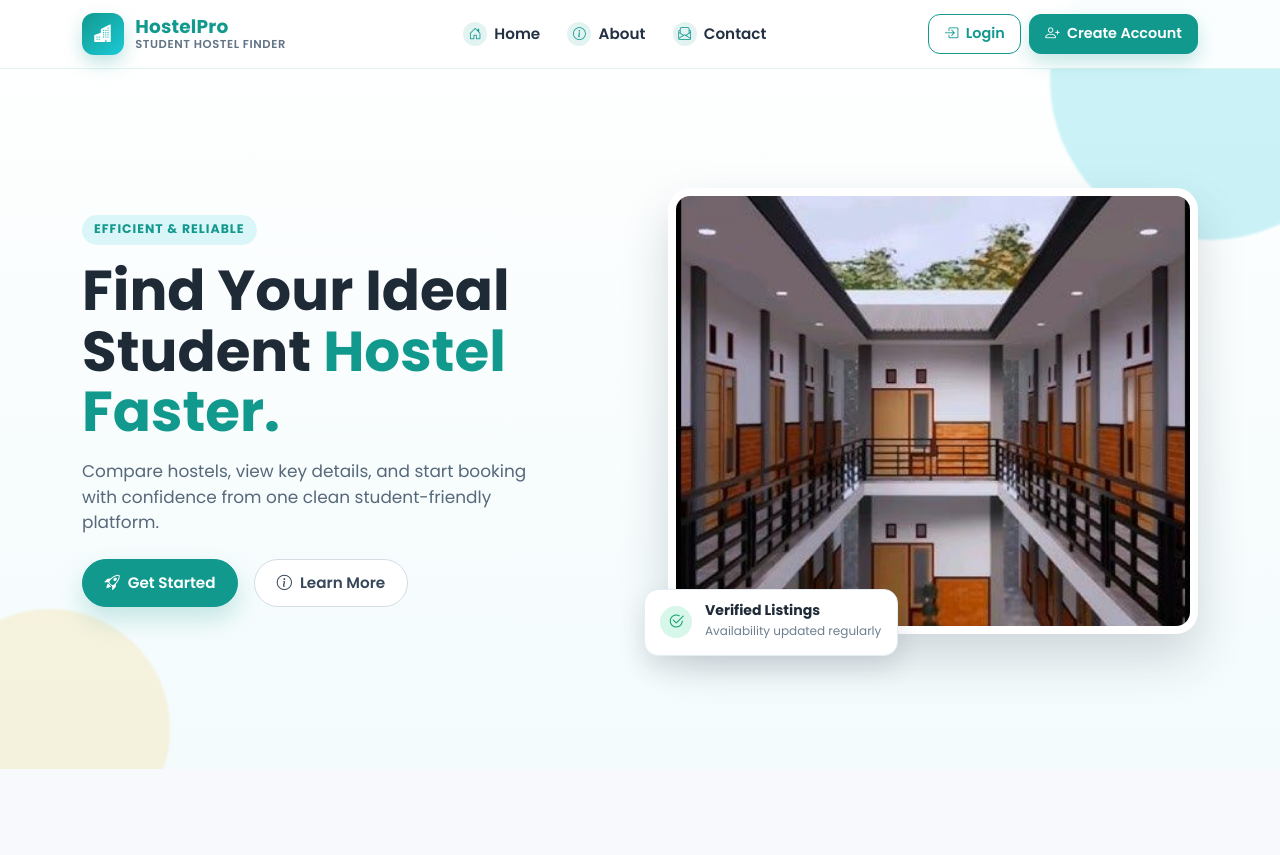
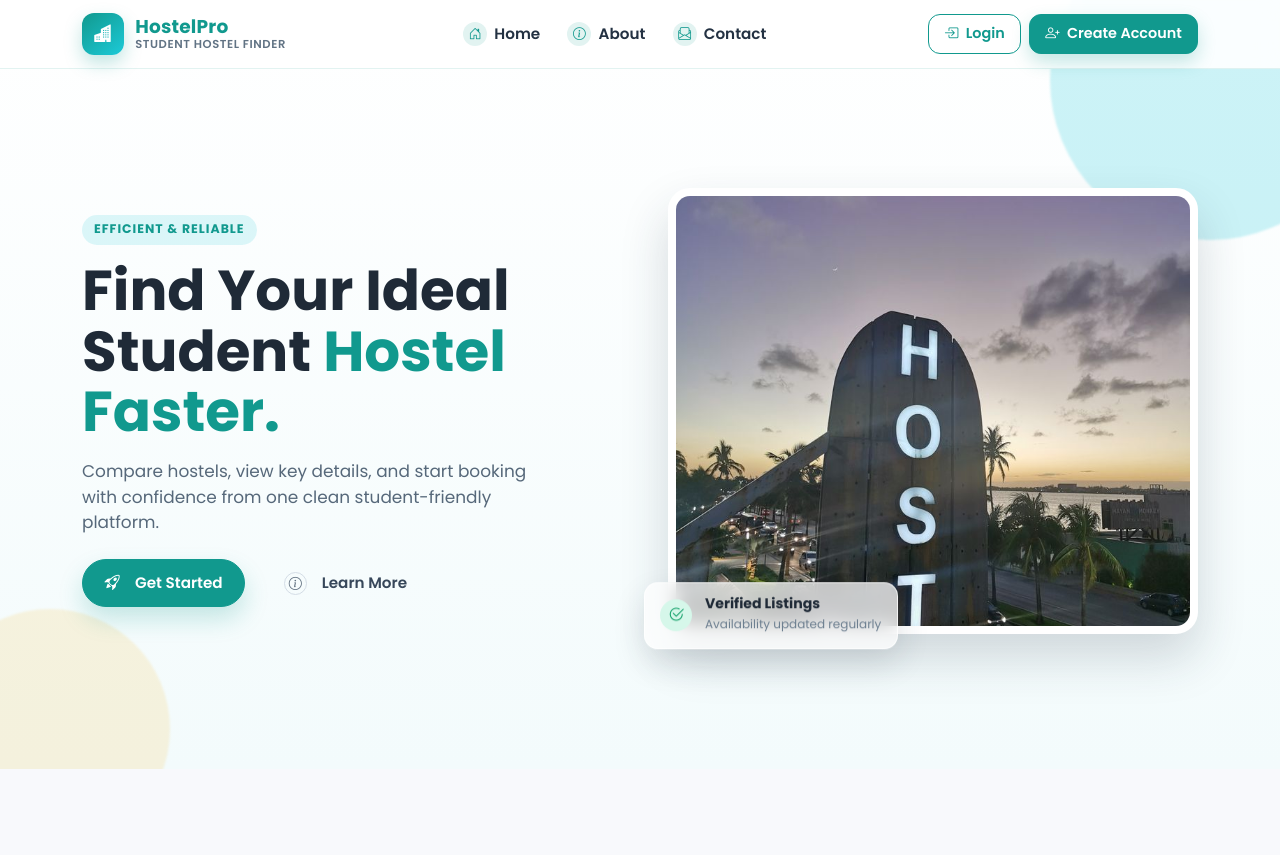
Before and after one commit to harryhagai/highguy_37_hostel_ms, a PHP site: page /hostel/ in a window 1280 px wide. Shown: the top 855 px of the page. Run offline with PHP 8.4, Linux system fonts and the light colour scheme.

Commit message:
mofification of hero section

```diff
--- a/assets/css/index.css
+++ b/assets/css/index.css
@@ -226,11 +226,15 @@
             max-width: 44ch;
         }
         .hero-actions .btn {
+            display: inline-flex;
+            align-items: center;
+            gap: 0.45rem;
             border-radius: 999px;
             padding: 0.72rem 1.35rem;
             font-weight: 600;
             font-size: 0.95rem;
             border-width: 1px;
+            transition: transform 0.24s ease, background 0.24s ease, border-color 0.24s ease, color 0.24s ease, box-shadow 0.24s ease;
         }
         .btn-hero-primary {
             background: var(--aqua-dark);
@@ -243,22 +247,45 @@
             background: var(--aqua);
             color: #fff;
             border-color: var(--aqua);
+            transform: translateY(-2px);
+            box-shadow: 0 16px 30px rgba(17, 153, 142, 0.26);
         }
         .btn-hero-secondary {
-            background: #fff;
+            background: transparent;
             color: #37475a;
-            border-color: #d4dde6;
+            border-color: transparent;
+            box-shadow: none;
+            padding-left: 0.35rem;
+        }
+        .btn-hero-secondary i {
+            width: 1.42rem;
+            height: 1.42rem;
+            border: 1px solid #d4dde6;
+            border-radius: 999px;
+            display: inline-flex;
+            align-items: center;
+            justify-content: center;
+            font-size: 0.82rem;
+            color: #5f6f7f;
+            transition: border-color 0.24s ease, color 0.24s ease, background 0.24s ease;
         }
         .btn-hero-secondary:hover,
         .btn-hero-secondary:focus {
-            background: #f8fbff;
             color: var(--aqua-dark);
+            border-color: transparent;
+            transform: translateY(-1px);
+        }
+        .btn-hero-secondary:hover i,
+        .btn-hero-secondary:focus i {
             border-color: var(--aqua-dark);
+            color: var(--aqua-dark);
+            background: rgba(28, 202, 216, 0.1);
         }
         .hero-media-wrap {
             position: relative;
             max-width: 530px;
             margin-left: auto;
+            isolation: isolate;
         }
         .hero-media-card {
             border-radius: 22px;
@@ -266,25 +293,55 @@
             border: 8px solid #fff;
             box-shadow: 0 24px 48px rgba(35, 49, 66, 0.18);
             background: #fff;
+            position: relative;
+            transition: transform 0.45s ease, box-shadow 0.45s ease;
         }
         .hero-media-image {
             width: 100%;
             height: 430px;
             object-fit: cover;
             display: block;
+            opacity: 1;
+            transition: transform 0.65s ease, opacity 0.65s ease;
+        }
+        .hero-media-image.is-slide-out {
+            transform: translateX(-100%);
+            opacity: 0.35;
+        }
+        .hero-media-image.next-slide {
+            position: absolute;
+            inset: 0;
+            transform: translateX(100%);
+            opacity: 1;
+            z-index: 2;
+        }
+        .hero-media-image.next-slide.is-active {
+            transform: translateX(0);
+        }
+        .hero-media-wrap:hover .hero-media-card {
+            transform: translateY(-5px) scale(1.015);
+            box-shadow: 0 30px 58px rgba(35, 49, 66, 0.22);
+        }
+        .hero-media-wrap:hover .hero-media-image {
+            transform: scale(1.04);
         }
         .hero-stat-card {
             position: absolute;
             left: -24px;
             bottom: -22px;
+            z-index: 5;
             display: flex;
             align-items: center;
             gap: 0.8rem;
-            background: #fff;
-            border: 1px solid #e3edf2;
+            background: rgba(255, 255, 255, 0.74);
+            border: 1px solid rgba(255, 255, 255, 0.75);
             border-radius: 14px;
             padding: 0.8rem 0.95rem;
-            box-shadow: 0 12px 26px rgba(35, 49, 66, 0.13);
+            box-shadow: 0 14px 32px rgba(35, 49, 66, 0.14);
+            backdrop-filter: blur(10px);
+            -webkit-backdrop-filter: blur(10px);
+            animation: heroFloat 4.6s ease-in-out infinite;
+            pointer-events: none;
         }
         .hero-stat-icon {
             width: 2rem;
@@ -316,6 +373,11 @@
         @keyframes fadeInUp {
             from { opacity: 0; transform: translateY(40px);}
             to { opacity: 1; transform: translateY(0);}
+        }
+        @keyframes heroFloat {
+            0% { transform: translateY(0);}
+            50% { transform: translateY(-7px);}
+            100% { transform: translateY(0);}
         }
         /* About Section */
         .section-title {
@@ -442,3 +504,14 @@
                 justify-content: center;
             }
         }
+        @media (prefers-reduced-motion: reduce) {
+            .hero-stat-card {
+                animation: none;
+            }
+            .hero-media-card,
+            .hero-media-image,
+            .hero-actions .btn,
+            .btn-hero-secondary i {
+                transition: none;
+            }
+        }
--- a/index.php
+++ b/index.php
@@ -1,4 +1,17 @@
 <?php
+$heroImageFiles = glob(__DIR__ . '/assets/images/hero/*.{jpg,jpeg,png,webp,avif,gif}', GLOB_BRACE);
+sort($heroImageFiles);
+
+$heroImages = array_map(
+    static function ($filePath) {
+        return 'assets/images/hero/' . rawurlencode(basename($filePath));
+    },
+    $heroImageFiles ?: []
+);
+
+if (empty($heroImages)) {
+    $heroImages = ['assets/images/bg1111.jpg'];
+}
 ?>
 <!DOCTYPE html>
 <html lang="en">
@@ -96,7 +109,13 @@
                 <div class="col-lg-6 d-none d-lg-block">
                     <div class="hero-media-wrap">
                         <div class="hero-media-card">
-                            <img src="assets/images/bg1111.jpg" alt="Student hostel view" class="hero-media-image">
+                            <img
+                                src="<?= htmlspecialchars($heroImages[0]) ?>"
+                                alt="Student hostel view"
+                                class="hero-media-image"
+                                data-hero-images='<?= htmlspecialchars(json_encode($heroImages, JSON_UNESCAPED_SLASHES)) ?>'
+                                data-hero-interval="3000"
+                            >
                         </div>
                         <div class="hero-stat-card">
                             <span class="hero-stat-icon">
```
Also changed, not shown: assets/js/index.js (+56 -0 lines), assets/images/hero/background.jpg (renamed from assets/images/background.jpg), assets/images/hero/backgrrurru.jpg (renamed from assets/images/backgrrurru.jpg), assets/images/hero/bfowirb.jpg (renamed from assets/images/bfowirb.jpg), assets/images/hero/bg1 (11).jpg (renamed from assets/images/bg1 (11).jpg), assets/images/hero/bg1111.jpg (renamed from assets/images/bg1111.jpg).
